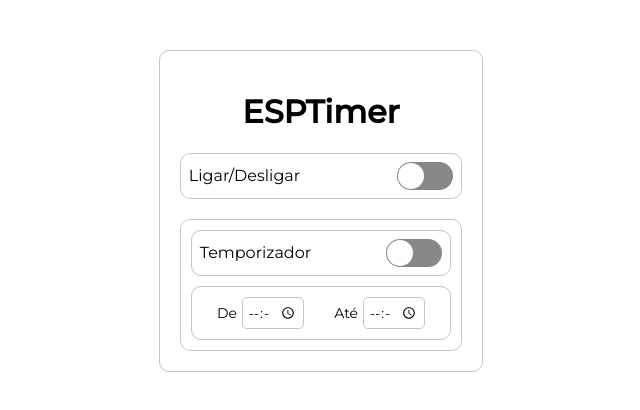
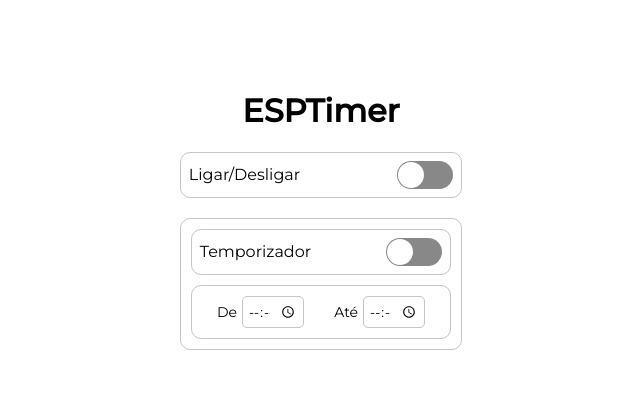
Before and after one commit to jaedsonpys/esp-timer-web, a React (Create React App) app: page / in a window 1280 px wide. Shown: the top 410 px of the page, without its empty margins (319-959 px from the left). Built offline with nearby package versions, Linux system fonts and the light colour scheme.

Commit message:
feat: remove controllerBox border

```diff
--- a/src/App.css
+++ b/src/App.css
@@ -2,7 +2,7 @@
 
 .controllerBox {
     max-width: max-content;
-    border: 1px solid rgb(197, 197, 197);
+    /* border: 1px solid rgb(197, 197, 197); */
     margin: 50px auto;
     border-radius: 10px;
 
```
